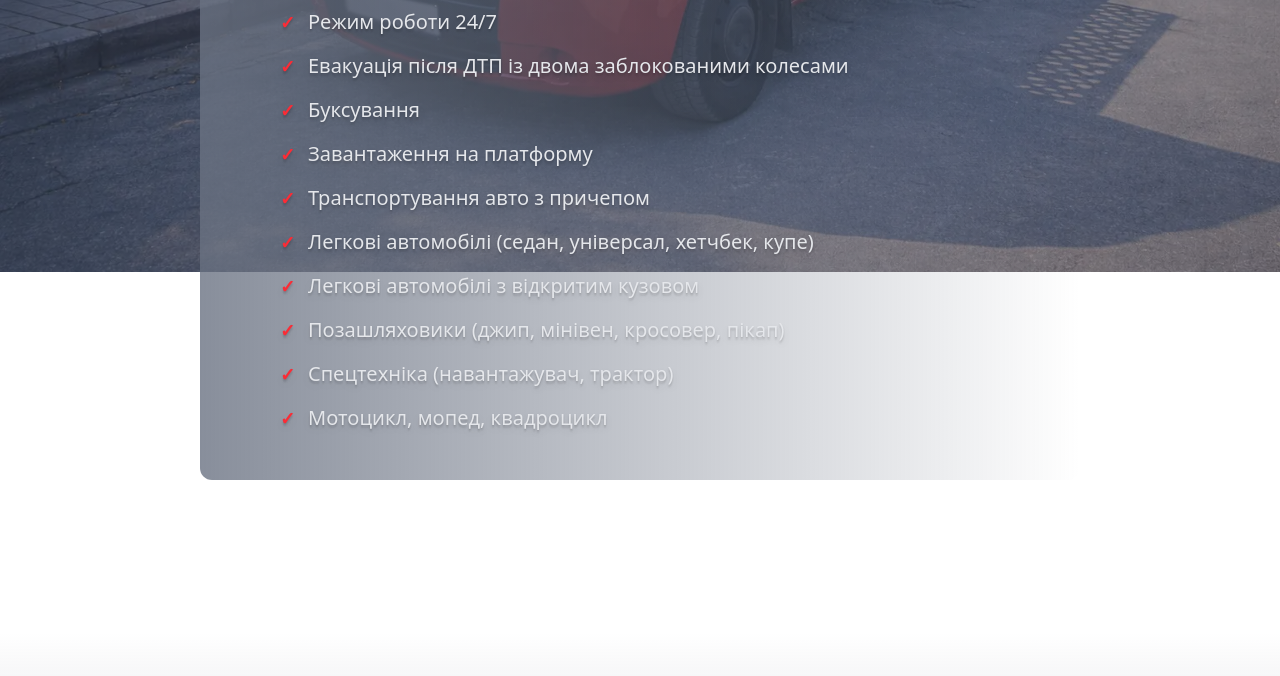
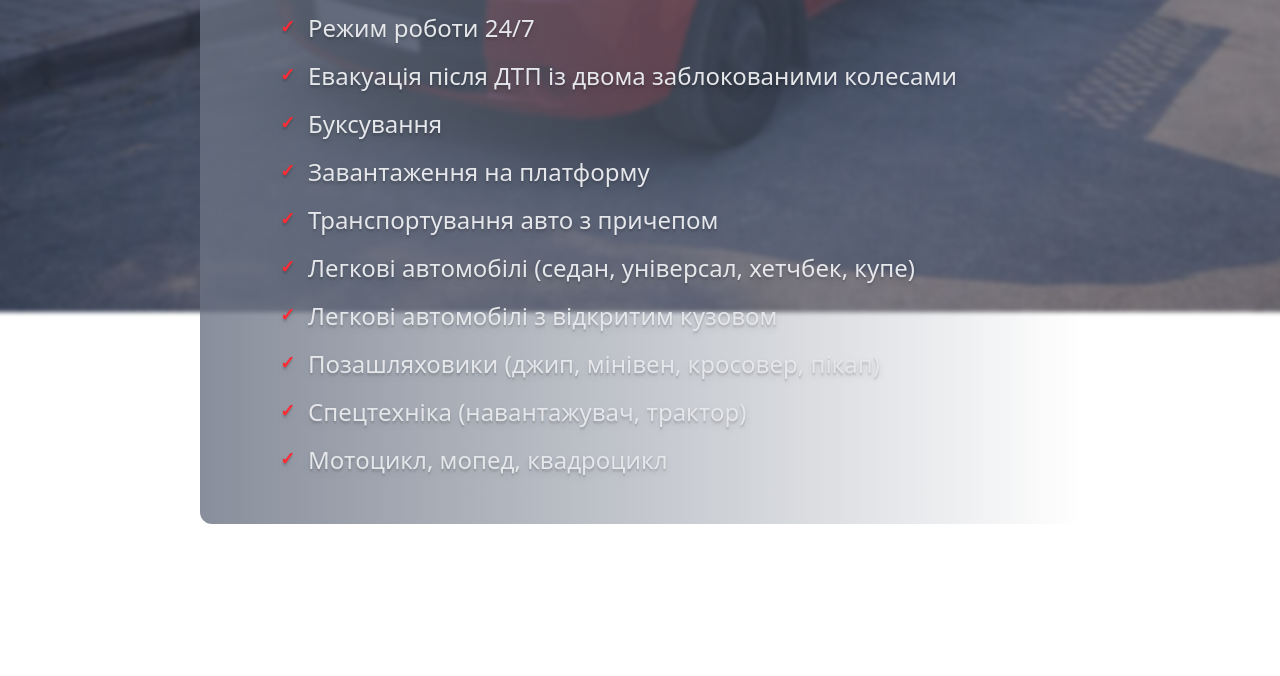
Before and after one commit to lezver/evakuator-berestyn, a website: page index.html in a window 1280 px wide. Shown: the part 528-1204 px from the top of the page. Drawn offline with Linux system fonts and the light colour scheme; grey boxes are pictures that could not be loaded.

Commit message:
fixing bg v.2

```diff
--- a/index.html
+++ b/index.html
@@ -14,7 +14,7 @@
   </head>
 
   <body
-    class="flex min-h-screen text-white relative min-h-dvh w-full before:fixed before:inset-0 before:-z-10 before:bg-[linear-gradient(rgba(54,65,83,0.5),rgba(54,65,83,0.5)),url('../images/bg.webp')] before:bg-center before:bg-cover before:bg-no-repeat"
+    class="flex min-h-screen text-white relative min-h-dvh w-full before:fixed before:inset-0 before:-z-10 before:bg-[linear-gradient(rgba(54,65,83,0.5),rgba(54,65,83,0.5)),url('../images/bg.webp')] before:bg-center before:bg-cover before:bg-no-repeat before:blur-[2px] before:scale-110"
   >
     <!-- <div
       id="loader"
@@ -109,7 +109,7 @@
                 </h2>
 
                 <ul
-                  class="flex flex-col sm:text-lg md:text-xl gap-y-4 text-shadow-lg/10 text-gray-200 *:relative *:pl-7 *:before:content-['\2713'] *:before:absolute *:before:left-0 *:before:text-red-500 *:before:font-bold *:before:text-lg"
+                  class="flex flex-col text-lg sm:text-xl md:text-2xl gap-y-4 text-shadow-lg/10 text-gray-200 *:relative *:pl-7 *:before:content-['\2713'] *:before:absolute *:before:left-0 *:before:text-red-500 *:before:font-bold *:before:text-lg"
                 >
                   <li>Швидка подача</li>
                   <li>Режим роботи 24/7</li>
```
Also changed, not shown: css/style.css.
